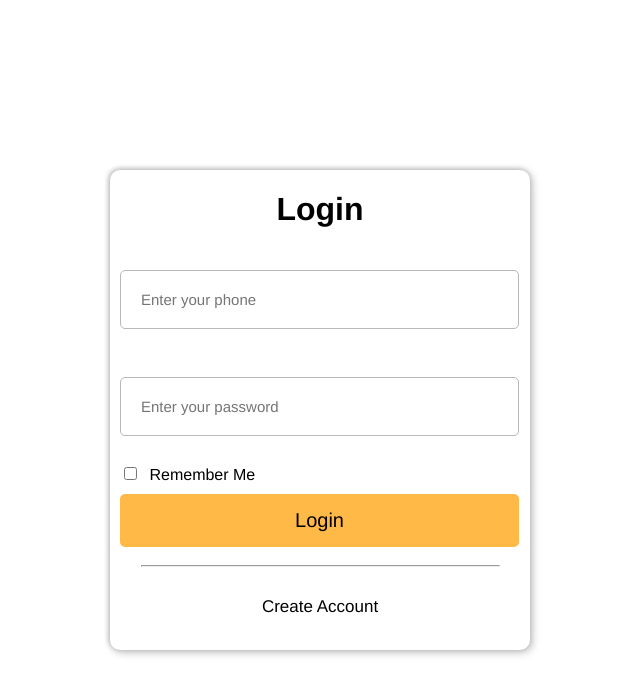
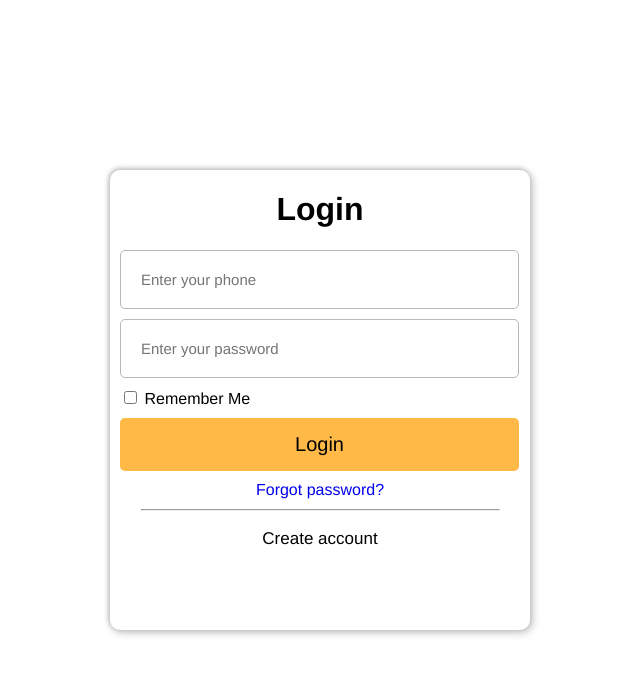
Before and after one commit to rigel-star/kaamdaar-php, a PHP site: page /views/login.php in a window 1280 px wide. Shown: the top 695 px of the page, without its empty margins (348-988 px from the left). Run offline with PHP 8.4, Linux system fonts and the light colour scheme.

Commit message:
login page refactored

```diff
--- a/controllers/db/kaamdaar_orm.php
+++ b/controllers/db/kaamdaar_orm.php
@@ -148,7 +148,7 @@
         {
             $user = null;
             $result_set = $this->from("users")->fetch(null, ["U_PHONE" => $phone]);
-            if($result_set)
+            if($result_set && count($result_set))
             {
                 $row = $result_set->current();
                 $user = new User(
--- a/sql/business.sql
+++ b/sql/business.sql
@@ -24,9 +24,9 @@ CREATE TABLE IF NOT EXISTS business_info(
 )ENGINE=INNODB;
 
 CREATE TABLE IF NOT EXISTS business_category(
-	B_CAT_ID INT PRIMARY KEY,
-	B_CAT_NAME VARCHAR(50) NOT NULL,
-	B_CAT_ICON VARCHAR(255) NOT NULL
+	BR_CAT_ID INT PRIMARY KEY,
+	BR_CAT_NAME VARCHAR(50) NOT NULL,
+	BR_CAT_ICON VARCHAR(255) NOT NULL
 )ENGINE=INNODB;
 
 
--- a/static/css/login.css
+++ b/static/css/login.css
@@ -1,6 +1,6 @@
 *
 {
-    font-family:Helvetica ;
+    font-family: Helvetica;
 }
 
 .container
@@ -8,13 +8,12 @@
     position: absolute;
     background-color: #ffff;
     width: 420px;
-    height: 480px;
+    height: 460px;
     left: 35%;
     top: 20%;
     margin: 10px;
     border-radius: 10px;
-    box-shadow: 2px 2px 9px rgb(184, 184, 184),
-            -1px -1px 5px rgb(184, 184, 184);
+    box-shadow: 2px 2px 9px rgb(184, 184, 184), -1px -1px 5px rgb(184, 184, 184);
 }
 
 div h1
@@ -22,10 +21,9 @@ div h1
     text-align: center;
 }
 
-
-#btn_l
+#login-btn
 {
-    margin: 10px ;
+    margin: 10px 10px 10px 10px;
     padding: 15px;
     width: 95%;
     border-radius: 5px;
@@ -35,60 +33,61 @@ div h1
     border: none;
 }
 
-.rem_me
+.remember-me
 {
     position: relative;
     left: 10px;
-    display: inline-block;
 }
 
-form .input_tag
+.user-phone, .user-pass
 {
-    margin: 10px;
-    margin-top: 20px;
+    margin: 0 10px 10px 10px;
     padding: 20px;
     width: 85%;
-    background-color: #ffff;
+    background-color: white;
     outline: none;
     border: 1px solid rgb(184, 184, 184);
     border-radius: 5px;
     font-size: 15px;
 }
 
-.ca
+.create-acnt
 {
     text-align: center;
-    margin-top: 20px;
-    margin-bottom: 20px;
-    margin-left: 95px;
+    margin: 5px 0 20px 95px;
     width: 50%;
     text-decoration: none;
     margin-bottom: 20px;
     padding: 10px;
-    border-radius: 5px;
 }
 
-.pca
+.create-acnt-btn
 {
     text-decoration: none;
     background: none;
     color: #000;
     font-size: 17px;
+}
 
+.acnt-recover
+{
+    display: block;
+    text-align: center;
+    margin-bottom: 10px;
 }
 
 .error
 {
+    display: block;
+    text-align: center;
     color: red;
-    position: relative;
-    left: 15%;
-    font-family:sans-serif;
+    font-family: sans-serif;
+    margin: 0 0 20px 10px;
 }
 
 #rm
 {
-    padding: 10px;
-    margin: 5px;
+    padding: 0 10px 10px 10px;
 }
 
 #login_failed
@@ -112,6 +111,24 @@ form a
 
 a:hover
 {
-    color:green;
     text-decoration: underline;
 }
+
+.redirected-msg
+{
+    font-size: 1em;
+    font-weight: 400;
+    text-align: start;
+    display: inline-block;
+    color: black;
+    width: 420px;
+    height: 40px;
+    position: absolute;
+    top: 110px;
+    left: 35%;
+    margin: 10px 10px 5px 5px;
+    padding-left: 5px;
+    border: 1px solid rgb(255, 185,70);
+    border-radius: 4px;
+    line-height: 40px;
+}
--- a/views/add-business.php
+++ b/views/add-business.php
@@ -3,7 +3,7 @@
     require_once "k_auth.php";
 
 	session_start();
-	if(!isset($_SESSION['user_phone'])) header('location:login.php');
+	if(!isset($_SESSION['user_phone'])) header('location:login.php?route=add-business.php');
 
     require_once ROOT_DIR . "models/business-category.php";
 	require_once ROOT_DIR . "controllers/db/kaamdaar_orm.php";
--- a/views/bprofile.php
+++ b/views/bprofile.php
@@ -2,7 +2,7 @@
     require_once "k_auth.php";
 
     session_start();
-	if(!isset($_SESSION['user_phone'])) header('location:login.php');
+	if(!isset($_SESSION['user_phone'])) header('location:login.php?route=bprofile.php');
 
     require_once "../controllers/db/kaamdaar_orm.php";
     require_once "../models/business-profile.php";
--- a/views/login.php
+++ b/views/login.php
@@ -5,21 +5,15 @@
     require_once "../utils.php";
     require_once "k_auth.php";
 
-    if(already_logged_in())
+    $route = "profile.php";
+    $redirected = False;
+    if(isset($_GET['route']))
     {
-        $_SESSION['user_phone'] = $_COOKIE['user_phone'];
-        $_SESSION['user_id'] = $_COOKIE['user_id'];
-        header("location:profile.php");
-    }
-    else if(isset($_SESSION['user_phone']))
-    {
-        header("location:profile.php");
+        $route = $_GET['route'];
+        $redirected = True;
     }
 
-    if(isset($_GET['redirect-to']))
-    {
-
-    }
+    if(isset($_SESSION['user_phone'])) header("location:$route");
 ?>
 
 <!DOCTYPE html>
@@ -40,15 +34,16 @@
         {
             global $error;
             global $kdb;
+            global $route;
 
             if(!isset($_POST['login']))
                 return;
 
             if(!isset($_POST['phone']) || empty(trim($_POST['phone'])))
-                $error['phone'] = "Please enter your phone to proceed";
+                $error['phone'] = "Please enter your phone to proceed.";
 
             if(!isset($_POST['password']) || empty(trim($_POST['password'])))
-                $error['password'] = "Please enter password to proceed";
+                $error['password'] = "Please enter password to proceed.";
 
             if(!count($error))
             {
@@ -60,7 +55,7 @@
                 {
                     if(md5($user_pass) != md5($user->password))
                     {
-                        $error['password'] = "Invalid password";
+                        $error['password'] = "The password you've entered is incorrect.";
                         return;
                     }
 
@@ -76,11 +71,11 @@
                     $_SESSION['user_phone'] = $user_phone;
                     $_SESSION['user_id'] = $user->id;
 
-                    header("location:profile.php");
+                    header("location:" . $route);
                 }
                 else
                 {
-                    $error['other'] = "Phone number is not registered.";
+                    $error['phone'] = "Phone number is not registered. <a style='color: red' href='signup.php'><b>Register now.</b></a>";
                     return;
                 }
             }
@@ -89,11 +84,13 @@
         validate_login();
         ?>
 
+        <p style="<?php echo "display:" . ($redirected ? "block" : "none"); ?>" class="redirected-msg">&#9432; You must login to continue</p>
+
         <div class="container">
-            <p class="redirected-from"></p>
-            <form class="login-form" action="<?php echo $_SERVER['PHP_SELF'] ?>" method="POST">
+            <form class="login-form" action="<?php echo $_SERVER['PHP_SELF'] . "?route=$route"; ?>" method="POST">
                 <h1>Login</h1>
-                <input class="input_tag" type="text" placeholder="Enter your phone" name="phone"><br>
+                <?php $phone_value = isset($_POST['phone']) ? $_POST['phone'] : ''; ?>
+                <input class="user-phone" type="text" placeholder="Enter your phone" name="phone" value="<?php echo $phone_value;?>">
                 <?php
                     if(isset($error['phone'])) {
                 ?>
@@ -102,10 +99,11 @@
                     </span>
                 <?php
                     }
+
                 ?>
-                <br>
-                <input type="password" class="input_tag" placeholder="Enter your password" name="password">
-                <br>
+
+                <?php $pass_value = isset($_POST['password']) ? $_POST['password'] : ''; ?>
+                <input type="password" class="user-pass" placeholder="Enter your password" name="password" value="<?php echo $pass_value; ?>">
                 <?php
                     if(isset($error['password'])) {
                 ?>
@@ -115,24 +113,21 @@
                 <?php
                     }
                 ?>
+
+                <div>
+                    <input class="remember-me" type="checkbox" name="remember-me">
+                    <span id="rm">Remember Me</span>
+                </div>
+
+                <input type="submit" name="login" value="Login" id="login-btn">
                 <br>
-                <input class="rem_me" type="checkbox" name="remember-me">
-                <span id="rm">Remember Me</span>
-                <br>
-                <?php
-                    if(isset($error['other'])) {
-                ?>
-                        <span class="error">
-                            <?php echo $error['other']; ?>
-                        </span>
-                        <br>
-                <?php
-                    }
-                ?>
-                <input type="submit" name="login" value="Login" id="btn_l">
+
+                <a class="acnt-recover" href="recover.php">Forgot password?</a>
+
                 <hr style="width:85%">
-                <div class="ca">
-                    <a href="" class="pca">Create Account</a>
+
+                <div class="create-acnt">
+                    <a href="signup.php" class="create-acnt-btn">Create account</a>
                 </div>
             </form>
         </div>
--- a/views/notifications.php
+++ b/views/notifications.php
@@ -3,7 +3,7 @@
     require_once "k_auth.php";
 
 	session_start();
-	if(!isset($_SESSION['user_phone'])) header('location:login.php');
+	if(!isset($_SESSION['user_phone'])) header('location:login.php?route=notifications.php');
 ?>
 
 <!DOCTYPE html>
--- a/views/profile.php
+++ b/views/profile.php
@@ -3,7 +3,7 @@
     require_once "k_auth.php";
 
 	session_start();
-	if(!isset($_SESSION['user_phone'])) header('location:login.php?redirect-to=profile');
+	if(!isset($_SESSION['user_phone'])) header('location:login.php?route=profile.php');
 
 	require_once '../utils.php';
 	require_once ROOT_DIR . "controllers/db/db_kaamdaar.php";
```
Lines whose indentation alone changed are shown as unchanged.
